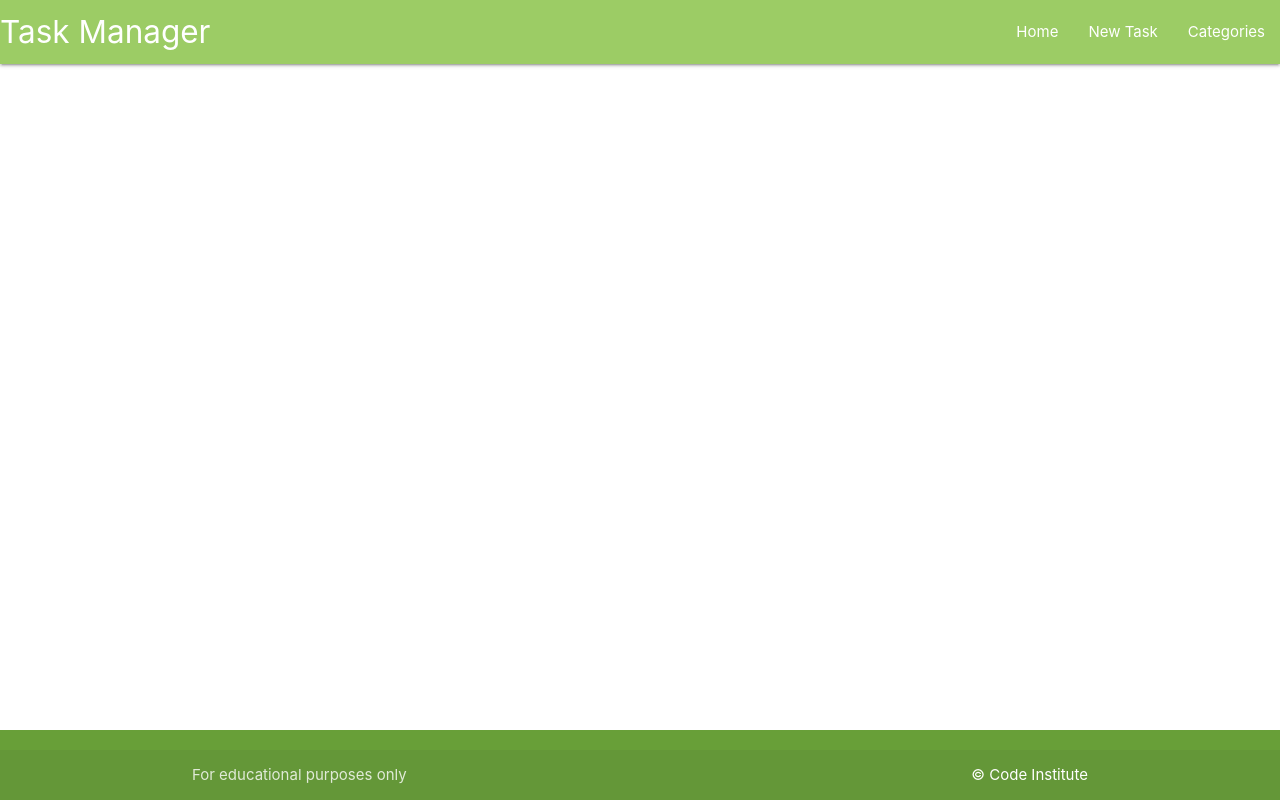
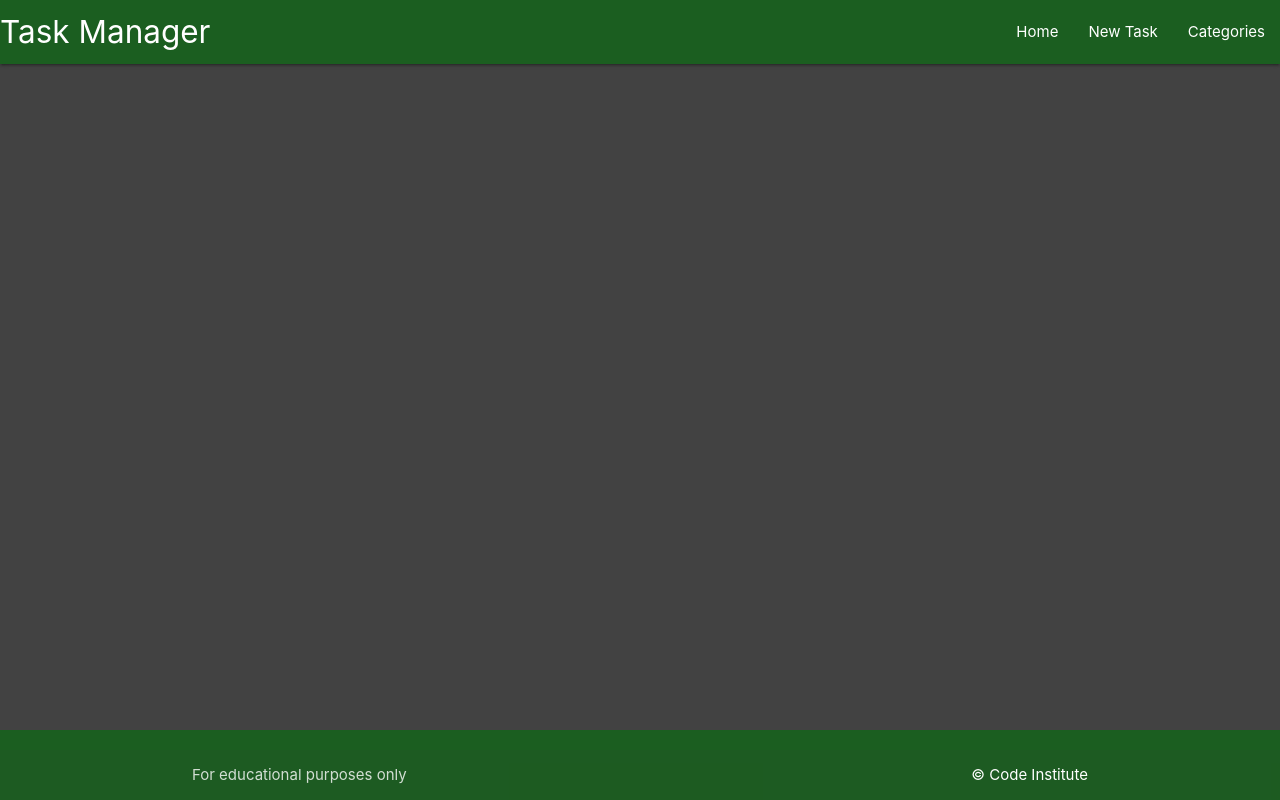
Before and after one commit to JoGorska/task-manager-flask-sqlalchemy, a Flask app: template taskmanager/templates/base.html in a window 1280 px wide. Run offline with Flask 2, Linux system fonts and the light colour scheme; the template is opened without the code that fills it, so the values that code supplies are empty.

Commit message:
Fixed error with templating and changed colors to make page darker

```diff
--- a/taskmanager/routes.py
+++ b/taskmanager/routes.py
@@ -1,4 +1,4 @@
-from flask import render_template
+from flask import render_template, request, redirect, url_for
 from taskmanager import app, db
 from taskmanager.models import Category, Task
 
--- a/taskmanager/templates/base.html
+++ b/taskmanager/templates/base.html
@@ -22,11 +22,11 @@
 
     <title>Task Manager</title>
 </head>
-<body>
+<body class="grey darken-3">
 
     <header>
 
-        <nav class="light-green lighten-1">
+        <nav class="green darken-4">
 
             <div class="nav-wrapper">
                 <a href="{{ url_for('home') }}" class="brand-logo">Task Manager</a>
@@ -58,7 +58,7 @@
 
    <!-- footer -->
 
-   <footer class="page-footer light-green darken-2">
+   <footer class="page-footer green darken-4">
     <div class="footer-copyright">
         <div class="container">
             For educational purposes only
```
Also changed, not shown: taskmanager/templates/tasks.html (+2 -8 lines).
